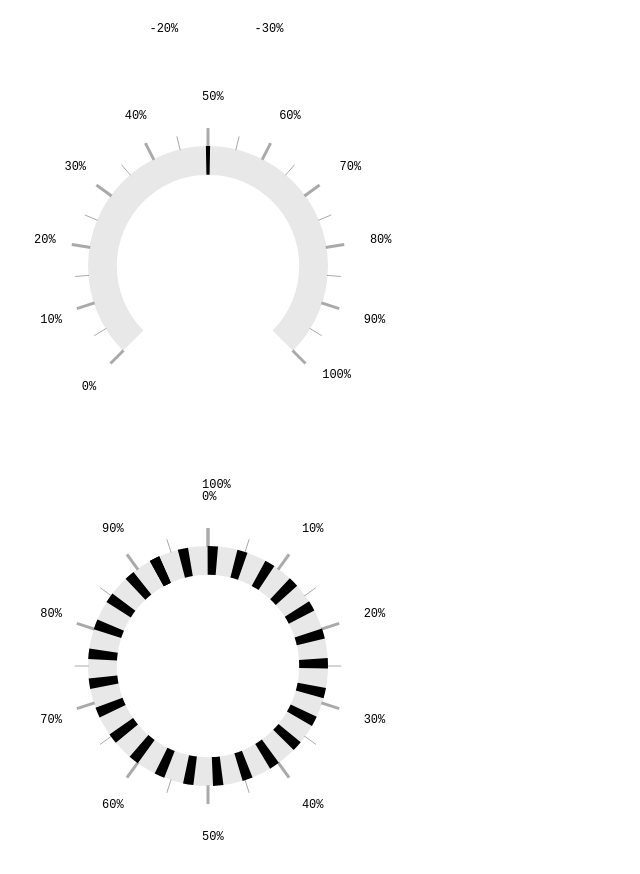
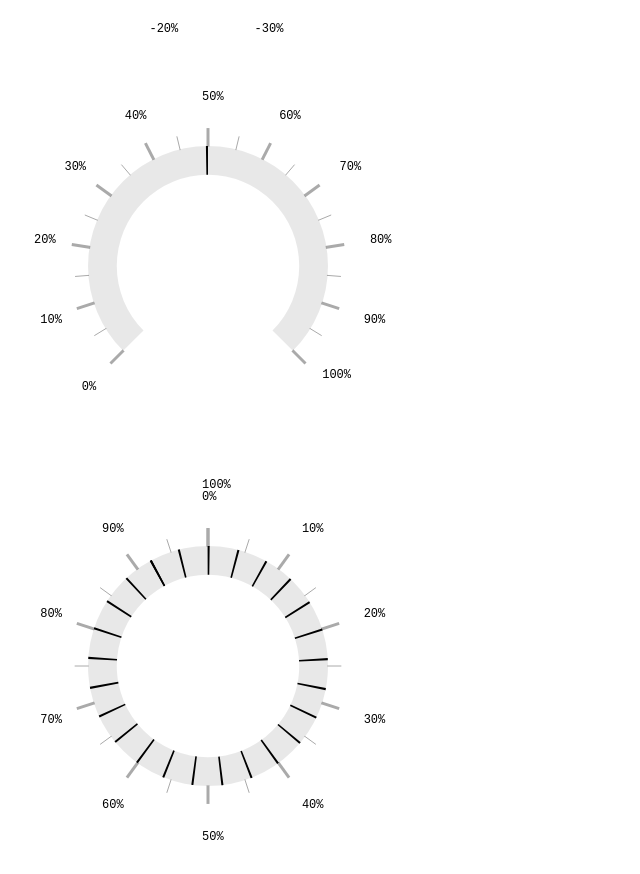
Before and after one commit to igw-ted/d3-simple-gauge, a website: page src/index.html in a window 1280 px wide. Shown: the part 342-1216 px from the top of the page, without its empty margins (0-640 px from the left). Drawn offline with nearby package versions, Linux system fonts and the light colour scheme.

Commit message:
Off with the tickThickness

```diff
--- a/src/Gauge.js
+++ b/src/Gauge.js
@@ -46,11 +46,11 @@ class Gauge {
 
                 if(vars.data > 0) {
                     startAngle = (vars.orientation - this.tickOffset + (vars.tick * i)) * Math.PI/180;
-                    endAngle = (vars.orientation - this.tickOffset + (vars.tick * i) + this.tickThickness) * Math.PI/180;
+                    endAngle = (vars.orientation - this.tickOffset + 1 + (vars.tick * i)) * Math.PI/180;
                 }
                 else {
                     startAngle = (vars.orientation - this.tickOffset + (vars.tick * i * -1)) * Math.PI/180;
-                    endAngle = (vars.orientation  - this.tickOffset + (vars.tick * i * -1) + this.tickThickness) * Math.PI/180;
+                    endAngle = (vars.orientation - this.tickOffset + 1 + (vars.tick * i * -1)) * Math.PI/180;
                 }
 
                 this.appendArc(startAngle, endAngle, vars, i);
@@ -58,6 +58,7 @@ class Gauge {
             }
         }
         else {
+            if(this.dataFillType === "needle") {
 
                 let data = vars.data;
 
@@ -78,17 +79,48 @@ class Gauge {
 
                 if(vars.data > 0) {
                     startAngle = (vars.orientation - this.tickOffset + (vars.tick * i)) * Math.PI/180;
-                endAngle = (vars.orientation - this.tickOffset + (vars.tick * i) + this.tickThickness) * Math.PI/180;
+                    endAngle = (vars.orientation + (vars.tick * i)) * Math.PI/180;
                 }
                 else {
                     startAngle = (vars.orientation - this.tickOffset + (vars.tick * i * -1)) * Math.PI/180;
-                endAngle = (vars.orientation  - this.tickOffset + (vars.tick * i * -1) + this.tickThickness) * Math.PI/180;
+                    endAngle = (vars.orientation + (vars.tick * i)) * Math.PI/180;
                 }
 
                 this.appendArc(startAngle, endAngle, vars, i);
             }
 
+            else if(this.dataFillType === "full") {
+
+                let data = vars.data;
+
+                if(typeof this.allowOverflow === "undefined" || !this.allowOverflow) {
+                    if(data > this.maxValue) {
+                        data = this.maxValue;
+                    }
+                }
+
+                if(typeof this.allowUnderflow === "undefined" || !this.allowUnderflow) {
+                    if(data < this.minValue) {
+                        data = this.minValue;
+                    }
+                }
+
+                let startAngle, endAngle;
+
+                if(vars.data > 0) {
+                    startAngle = vars.orientation * Math.PI/180;
+                    endAngle = (vars.orientation + (vars.tick * Math.abs(data / this.tickSize))) * Math.PI/180;
+                    this.appendArc(startAngle, endAngle, vars, Math.abs(data / this.tickSize));
+                }
+                else {
+                    startAngle = vars.orientation * Math.PI/180;
+                    endAngle = (vars.orientation + (vars.tick * Math.abs(data / this.tickSize) * -1)) * Math.PI/180;
+                    this.appendArc(startAngle, endAngle, vars, Math.abs(data / this.tickSize));
+                }
+            }
+
             this.populateLabels();
+        }
     }
 
     appendArc(startAngle, endAngle, vars, offset, i) {
@@ -323,7 +355,6 @@ class Gauge {
         this.height = 400;
         this.thickness = 3;
         this.tickSize = 1;
-        this.tickThickness = 3;
         this.offset = 0;
         this.orientation = this.orientationVar().NORTH;
         this.unit = "";
@@ -358,7 +389,6 @@ class Gauge {
         this.height = typeof config.height === "undefined" ? this.height : config.height;
         this.thickness = typeof config.thickness === "undefined" ? this.thickness : config.thickness;
         this.tickSize = typeof config.tickSize === "undefined" ? this.tickSize : config.tickSize;
-        this.tickThickness = typeof config.tickThickness === "undefined" ? this.tickThickness : config.tickThickness;
         this.offset = typeof config.offset === "undefined" ? this.offset : config.offset;
         this.orientation = typeof config.orientation === "undefined" ? this.orientation : config.orientation;
         this.unit = typeof config.unit === "undefined" ? this.unit : config.unit;
--- a/src/index.html
+++ b/src/index.html
@@ -117,7 +117,8 @@
                 tickLabelColor: "#000",
                 tickLabelSize: 12,
                 unit: "%",
-                tickLabelFontFamily: "monospace"
+                tickLabelFontFamily: "monospace",
+                dataFillType: "full"
             });
             temp1.update();
 
@@ -134,7 +135,8 @@
                 data: -30,
                 maxDegrees: 180,
                 orientation: temp1.orientationVar().WEST,
-                background: "rgba(0,0,0,0.14)"
+                background: "rgba(0,0,0,0.14)",
+                dataFillType: "full"
             });
             temp2.update();
 
@@ -153,6 +155,7 @@
                 orientation: temp1.orientationVar().WEST,
                 color: "#444",
                 background: "rgba(0,0,0,0.20)",
+                dataFillType: "full"
             });
             temp3.update();
 
```
Also changed, not shown: README.md, dist/Gauge.es5.js, dist/Gauge.min.js. Lines whose indentation alone changed are shown as unchanged.
